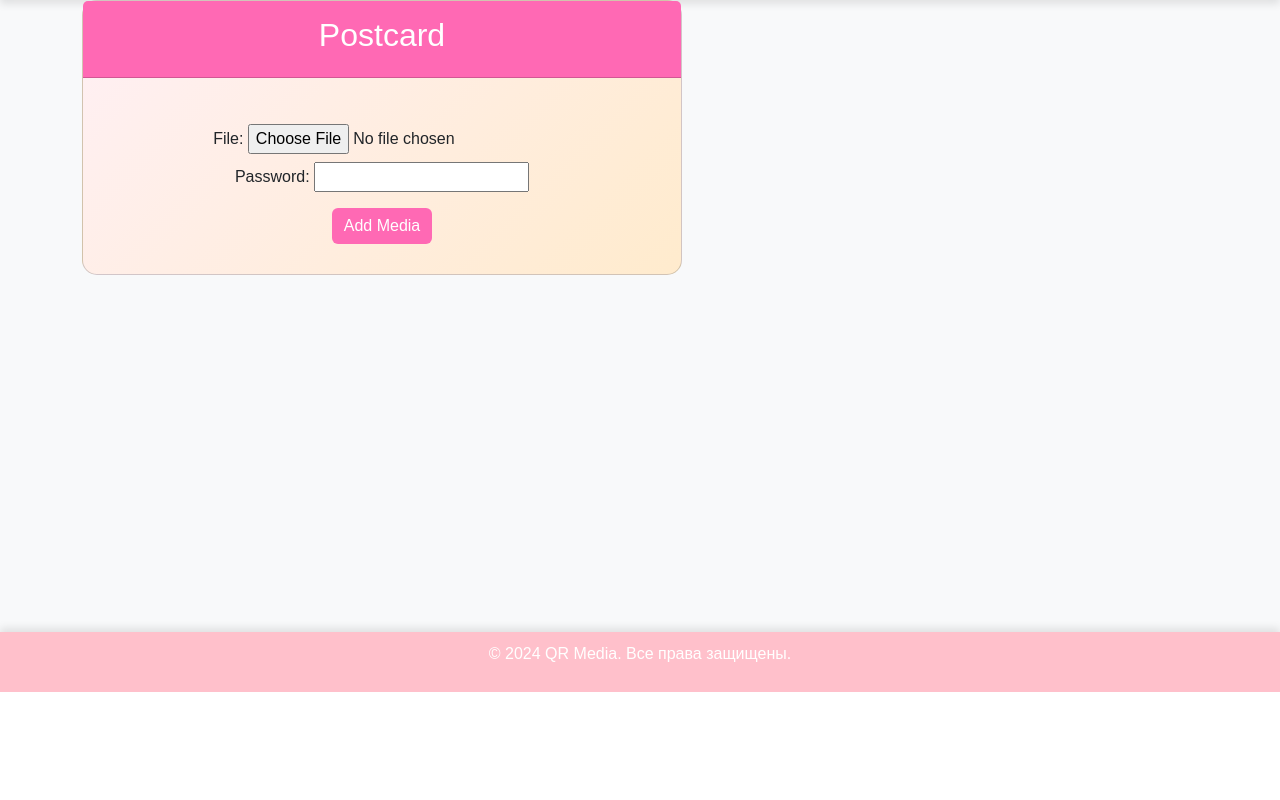
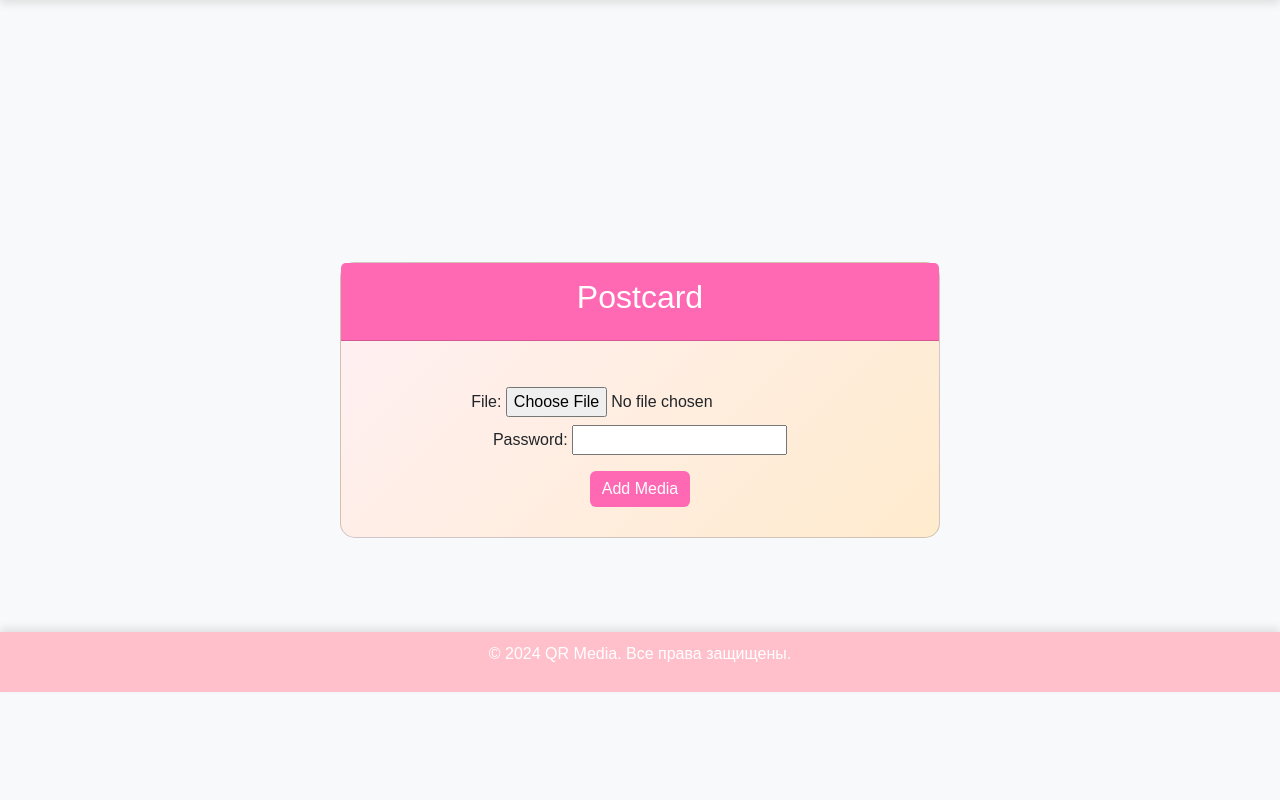
Before and after one commit to orkcode/vlvis, a Django app: template templates/postcard_detail.html in a window 1280 px wide. Shown: the part 108-908 px from the top of the page. Before the commit the page ends 800 px from the top, so only its background shows below. Run offline with Django 5.2, Linux system fonts and the light colour scheme; the template is opened without the code that fills it: values that come from a table or form of the project are taken from there, others are empty.

Commit message:
Update postcard_detail.html

```diff
--- a/templates/postcard_detail.html
+++ b/templates/postcard_detail.html
@@ -3,6 +3,7 @@
 {% block title %}Postcard {{ postcard.uuid }}{% endblock %}
 
 {% block content %}
+<div class="d-flex justify-content-center align-items-center vh-100">
     <div class="card text-center postcard-card">
         <div class="card-header postcard-header">
             <h2>Postcard {{ postcard.uuid }}</h2>
@@ -59,4 +60,5 @@
             {% endif %}
         </div>
     </div>
+</div>
 {% endblock %}
```
Lines whose indentation alone changed are shown as unchanged.
